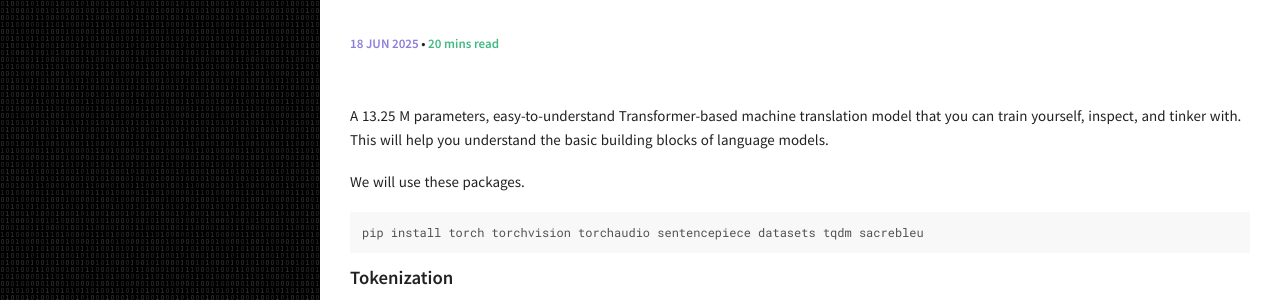
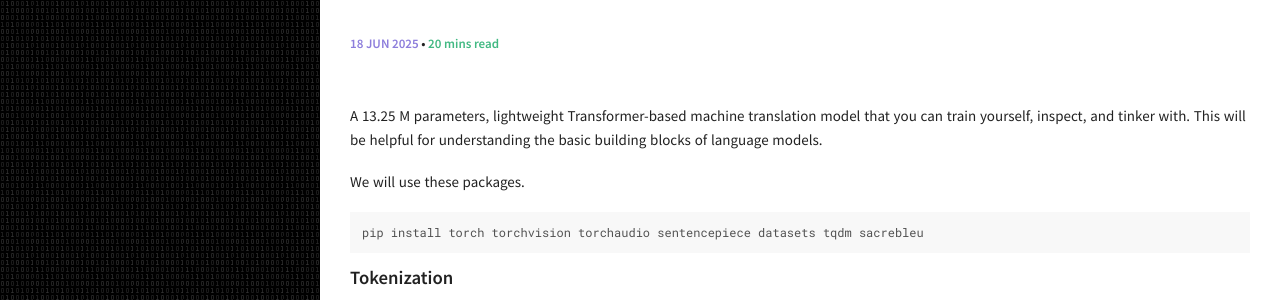
Before and after one commit to sohambhattacharyya/sohambhattacharyya.github.io, a Jekyll site: the page built from _posts/2025-06-18-eng2beng:-A-Simple-Tiny-English-to-Bengali-Machine-Translation-Model-with-Transformer-Architecture-from-Scratch.markdown, in a window 1280 px wide. Shown: the part 750-1050 px from the top of the page. Built offline with Jekyll 4.4.1, drawn with Linux system fonts in a browser that asks for light colours; comment, search, counter and statistics services are not loaded.

Commit message:
change in filename

````diff
--- a/_posts/2025-06-18-eng2beng:-A-Simple-Easy-to-follow-Tutorial-to-a-Tiny-English-to-Bengali-Machine-Translation-Model-Using-Transformer-Architecture.markdown
+++ b/_posts/2025-06-18-eng2beng:-A-Simple-Tiny-English-to-Bengali-Machine-Translation-Model-with-Transformer-Architecture-from-Scratch.markdown
@@ -9,7 +9,7 @@ image:
   feature: eng2beng_logo.png
 ---
 
-A 13.25 M parameters, easy-to-understand Transformer-based machine translation model that you can train yourself, inspect, and tinker with. This will help you understand the basic building blocks of language models.
+A 13.25 M parameters, lightweight Transformer-based machine translation model that you can train yourself, inspect, and tinker with. This will be helpful for understanding the basic building blocks of language models.
 
 We will use these packages.
 ```
````
